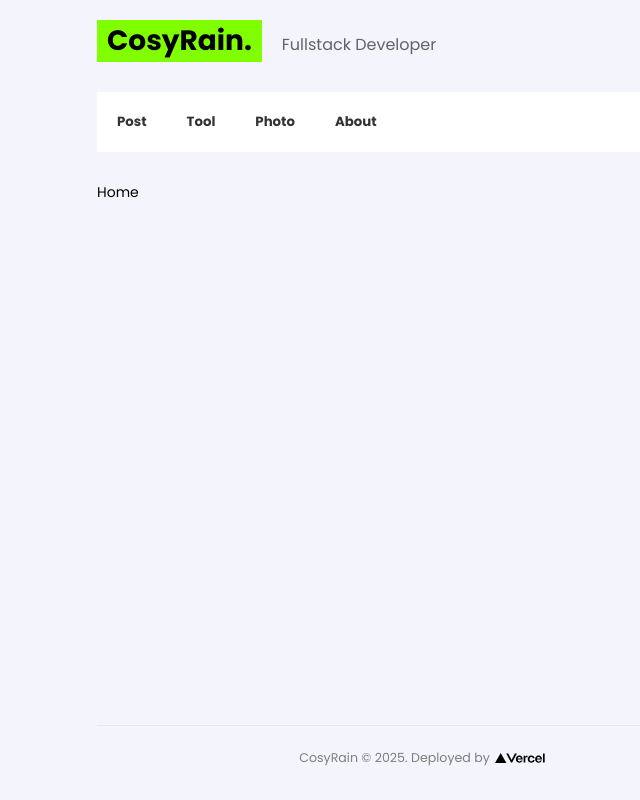
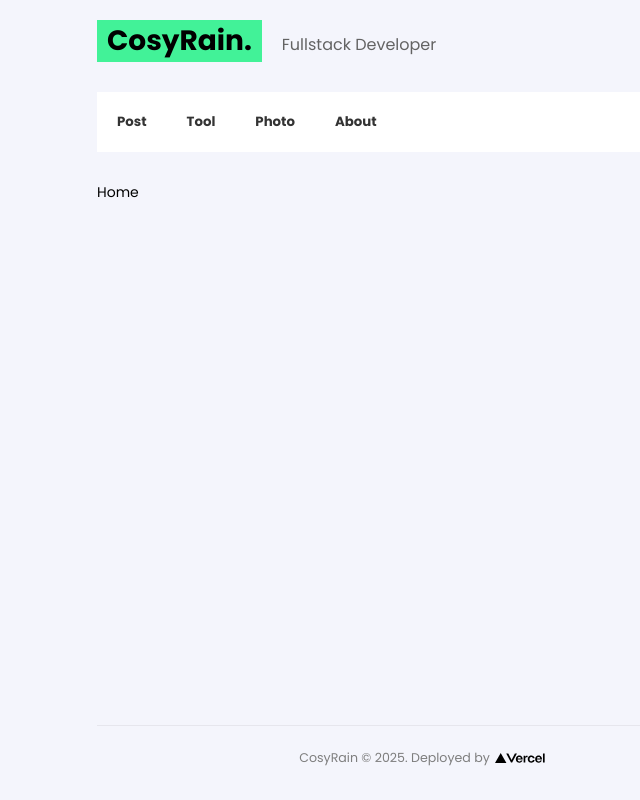
Before and after one commit to wjjwkwindy/cosyrain., a Vue app: page / in a window 1280 px wide. Shown: the whole page, without its empty margins (218-858 px from the left). Built offline with nearby package versions, Linux system fonts and the light colour scheme.

Commit message:
feat: 更新主颜色

```diff
--- a/src/components/Header.vue
+++ b/src/components/Header.vue
@@ -39,7 +39,7 @@ import { IconSun, IconSearch } from '@arco-design/web-vue/es/icon';
   display: inline-block;
   font-weight: bold;
   font-size: 2em;
-  background: #80ff00;
+  background: #42f298;
   padding-left: 10px;
   padding-right: 10px;
   margin-right: 20px;
```
Also changed, not shown: public/icon.svg.
